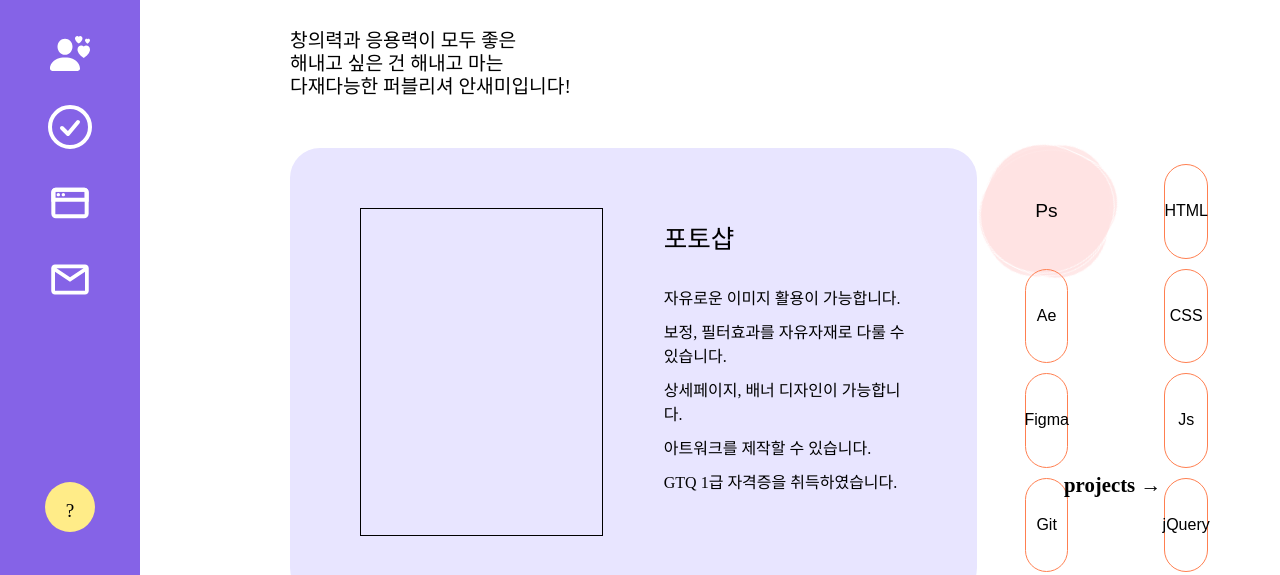
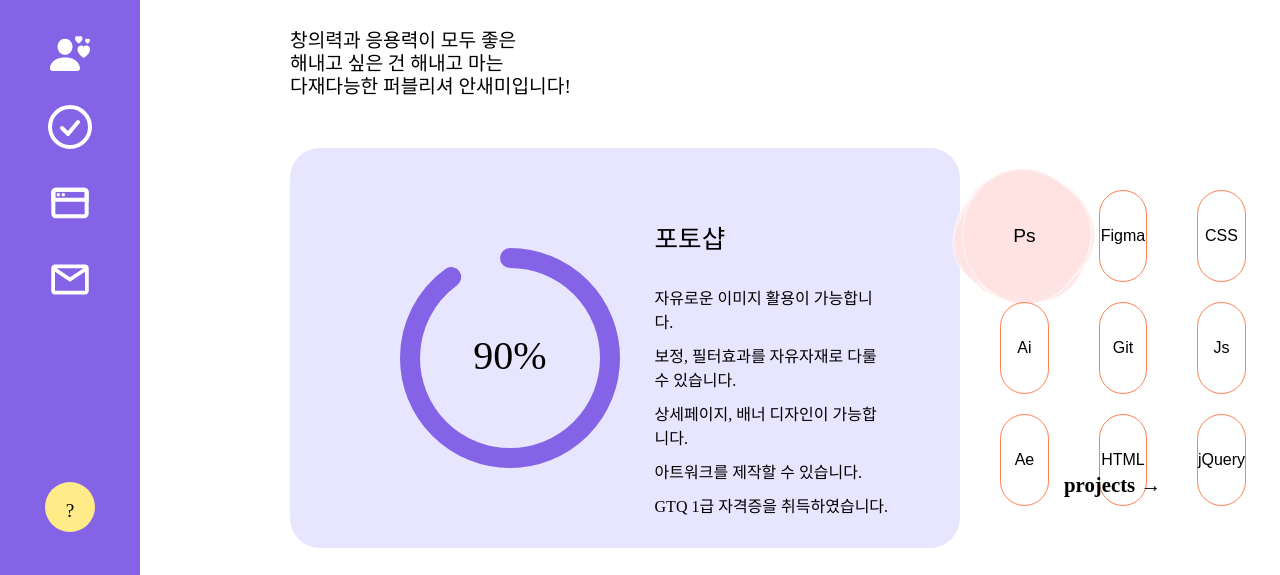
Before and after one commit to imsman/saem_portfolio, a plain HTML site: page skills.html in a window 1280 px wide. Both pictures are taken after a click on the button "Ps". Shown: the part 218-793 px from the top of the page. Drawn offline with nearby package versions, Linux system fonts and the light colour scheme; a web font is replaced by a local one.

Commit message:
0819 금욜
ㅇㄴㄴ

```diff
--- a/css/button_style.css
+++ b/css/button_style.css
@@ -9,13 +9,14 @@
 } */
 
 .wrap, .wrap-2 {
-  margin: 0 3rem;
+  margin: 10px;
+  margin-left:40px;
   display: flex;
   justify-content: center;
   align-items: center;
   position: relative;
   width: 30%;
-  height: 21%;
+  height: 23%;
   margin-bottom:10px;
 }
 
--- a/css/common.css
+++ b/css/common.css
@@ -27,6 +27,7 @@
     list-style-type: none;
     box-sizing: border-box;
     text-decoration: none;
+    font:'OTWelcomeRA';
 }
 
 .title {
@@ -136,16 +137,26 @@ body header .header .indi>ul>li {
 }
 
 body header .header .indi>ul>li>a {
+    /* border:1px solid white; */
     width: 100%;
 }
 
 body header .header .indi>ul>li>a>svg {
+    /* border:1px solid white; */
     width: 100%;
     margin-bottom: 30px;
 }
 
-body header .header .indi>ul>li>a>svg.active {
-    stroke: black;
+.indi>ul>li>a>svg::after{
+    /* display:inline; */
+    border-right:5px solid white;
+    margin-left:5px;
+    display:none;
+    transition: 0.5s;
+}
+
+body header .header .indi > ul > li.here > a > svg::after {
+    display:inline;
 }
 
 body header .header>.question {
--- a/css/index.css
+++ b/css/index.css
@@ -34,6 +34,7 @@ body {
   width: 100%;
   overflow: hidden;
 }
+
 
 main {
   position: relative;
--- a/css/skills.css
+++ b/css/skills.css
@@ -1,7 +1,6 @@
 @charset "utf-8";
 
 @import url('./common.css');
-@import url('./button_style.css');
 
 
 main>.to {
@@ -23,7 +22,6 @@ main>.to>p:nth-of-type(1) {
 
 .content {
     margin-left:50px;
-
     width: 80%;
     display: flex;
     justify-content: space-between;
@@ -31,7 +29,7 @@ main>.to>p:nth-of-type(1) {
 
 .content>.box_bg {
     width: 990px;
-    height: 450px;
+    height: 400px;
     border-radius: 30px;
     padding:20px 40px;
     background-color: #E8E5FF;
@@ -40,7 +38,7 @@ main>.to>p:nth-of-type(1) {
 }
 
 .content>.box_bg>.percentage {
-    border:1px solid black;
+    /* border:1px solid black; */
     margin:40px 0;
     width:40%;
     height:80%;
@@ -83,7 +81,7 @@ main>.to>p:nth-of-type(1) {
 }
 
 .content>.tool {
-    width: 20%;
+    width: 30%;
     display:flex;
     flex-direction:column;
     flex-wrap: wrap;
@@ -93,8 +91,8 @@ main>.to>p:nth-of-type(1) {
 }
 
 .content>.tool>button {
-    /* width:35%;
-    height:22%; */
+    width:30%;
+    height:23%;
     background-color: transparent;
     outline: none;
     border: 1px solid coral;
--- /dev/null
+++ b/js/canvas.js
@@ -0,0 +1,103 @@
+//<canvas width="200" height="200"></canvas>
+$.ajax({
+    url: './json/skill.json',
+    success: function (data) {
+        console.log('fin');
+
+        let dd = data.skill;
+
+        let basic = `<div class="circle">
+                    <canvas width="300" height="300"></canvas>
+                </div>`;
+        let basic2 = `<p>${dd[0].name}</p>
+                        <ul>
+                            <li>${dd[0].do_1}</li>
+                            <li>${dd[0].do_2}</li>
+                            <li>${dd[0].do_3}</li>
+                            <li>${dd[0].do_4}</li>
+                            <li>${dd[0].do_5}</li>
+                        </ul>
+                        `;
+
+        $('.percentage').html(basic);
+        $('.info').html(basic2);
+
+        function basicFn(num) {
+            var canvas = document.getElementsByTagName("canvas")[0];
+            var ctx = canvas.getContext("2d");
+            let size = { w: canvas.width, h: canvas.height };
+
+            let p = { per: dd[num].percentage, ang: Math.PI * 2 };
+            let one = 0;
+
+            // drawFn(dd[0].percentage);
+            drawFn(dd[num].percentage);
+
+            function drawFn(n) {
+                p.per = one;
+                p.ang = (Math.PI * 2) * (one - 25) / 100;
+
+                ctx.clearRect(0,0,size.w,size.h)
+                ctx.beginPath();
+                ctx.lineCap = 'round';
+                ctx.lineWidth = 20;
+                ctx.strokeStyle = `#8563E7`;
+                ctx.arc(150, 150, 100, Math.PI/ -2, p.ang);
+                ctx.stroke();
+                ctx.restore();
+
+                ctx.font = `40px GangwonEdu_OTFBoldA`;
+                ctx.textAlign = 'center';
+                ctx.textBaseline = 'middle';
+                ctx.fillText(`${p.per}%`, 150, 150)
+
+                if (one < n) {
+                    one++;
+                    requestAnimationFrame(() => drawFn(n));
+                }
+            }
+        }
+        basicFn(0);
+
+
+        let per = '';
+        let name = '';
+        var num = '';
+
+        //함수분리?????
+        $('.tool > button').on('click', function () {
+            per = '';
+            name = '';
+            num = '';
+
+            let txt = $(this).text();
+            console.log(txt);
+            console.log($(this).index());
+
+            num = $(this).index();
+
+
+            per += `<div class="circle">
+                        <canvas width="300" height="300"></canvas>
+                    </div>`;
+            name += `<p>${dd[num].name}</p>
+                    <ul>
+                        <li>${dd[num].do_1}</li>
+                        <li>${dd[num].do_2}</li>
+                        <li>${dd[num].do_3}</li>
+                        <li>${dd[num].do_4}</li>
+                        <li>${dd[num].do_5}</li>
+                    </ul>
+                        `;
+            $('.percentage').html(per);
+            $('.info').html(name);
+            //내용바꾸기
+
+            basicFn(num);
+
+
+
+
+        })
+    }
+})
--- a/js/common.js
+++ b/js/common.js
@@ -4,3 +4,21 @@ const copy = document.querySelector('.pop');
 mark.addEventListener('click', function () {
     copy.classList.toggle('active');
 })
+
+const indi = document.querySelectorAll('.indi>ul>li');
+
+// const svg = document.getElementsByTagName('.indi > ul >li svg');
+
+// let idx = '';
+
+// indi.forEach(function(v,i){
+//     v.addEventListener('click',function(){
+//         localStorage.setItem('page',i);
+
+//         idx = localStorage.getItem('page');
+//         console.log(idx);
+
+//         indi.removeClass('here');
+//         indi[idx].addClass('here');
+//     })
+// })
--- a/js/index.js
+++ b/js/index.js
@@ -32,4 +32,6 @@ window.addEventListener('scroll', function(){
 
 link.addEventListener('click',function(){
     window.location.href = './profile.html';
+
+    localStorage.setItem('page',0);
 });
--- a/js/projects.js
+++ b/js/projects.js
@@ -19,7 +19,7 @@ $.ajax({
                     </p>
                 </div>
                 <div class="more">
-                        <a href="${v.link}" target="_blank">더보기</a>
+                        <a href="${v.link}" target="_blank">바로가기</a>
                         <a href="${v.ppt}" target="_blank">기획안보기</a>
                 </div>
 
--- a/json/skill.json
+++ b/json/skill.json
@@ -9,6 +9,16 @@
             "do_3":"상세페이지, 배너 디자인이 가능합니다.",
             "do_4":"아트워크를 제작할 수 있습니다.",
             "do_5":"GTQ 1급 자격증을 취득하였습니다."
+        },
+        {
+            "name":"일러스트레이터",
+            "tool":"Ai",
+            "percentage":"60",
+            "do_1":"타이포그래피를 제작할 수 있습니다.",
+            "do_2":"상징성있는 로고를 디자인할 수 있습니다.",
+            "do_3":"이미지를 벡터형식으로 제작해 퍼블리싱에 적용할 수 있습니다.",
+            "do_4":"",
+            "do_5":""
         },
         {
             "name":"애프터이펙트",
--- a/projects.html
+++ b/projects.html
@@ -11,6 +11,7 @@
     <script src="https://ajax.googleapis.com/ajax/libs/jquery/3.6.0/jquery.min.js"></script>
     <script defer src="./js/projects.js"></script>
     <script defer src="./js/common.js"></script>
+    <script defer src="./js/canvas.js"></script>
     <link rel="stylesheet" href="./css/projects.css">
     <link rel="preconnect" href="https://fonts.googleapis.com">
     <link rel="preconnect" href="https://fonts.gstatic.com" crossorigin>
--- a/skills.html
+++ b/skills.html
@@ -11,8 +11,10 @@
     <script src="https://ajax.googleapis.com/ajax/libs/jquery/3.6.0/jquery.min.js"></script>
     <script defer src="./js/common.js"></script>
     <script defer src="./js/skills.js"></script>
+    <script defer src="./js/canvas.js"></script>
 
     <link rel="stylesheet" href="./css/skills.css">
+    <link rel="stylesheet" href="./css/button_style.css">
 </head>
 
 <body>
@@ -146,12 +148,19 @@
                 </div>
 
                 <div class="tool">
+                    <button class="wrap active">
+                        <div class="span span-1 go"></div>
+                        <div class="span span-2 go"></div>
+                        <div class="span span-3 go"></div>
+                        <div class="span span-4 go"></div>
+                        <div class="symbol go-heart">Ps</div>
+                    </button>
                     <button class="wrap">
                         <div class="span span-1"></div>
                         <div class="span span-2"></div>
                         <div class="span span-3"></div>
                         <div class="span span-4"></div>
-                        <div class="symbol">Ps</div>
+                        <div class="symbol">Ai</div>
                     </button>
                     <button class="wrap">
                         <div class="span span-1"></div>
@@ -221,7 +230,7 @@
 
     <!-- 버튼스크립트 -->
     <script src='https://cdnjs.cloudflare.com/ajax/libs/jquery/3.4.1/jquery.min.js'></script>
-    <script src="./script.js"></script>
+    <!-- <script src="./script.js"></script> -->
 </body>
 
 </html>
```
Also changed, not shown: css/projects.css (+8 -2 lines), inc.html (+0 -1 lines).
